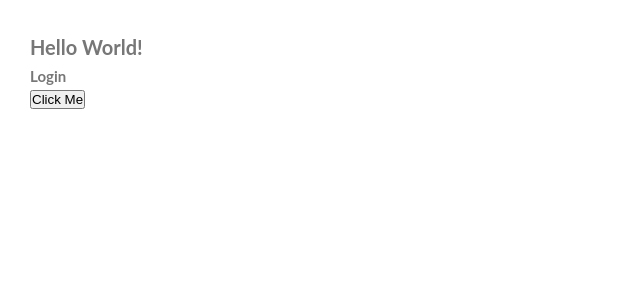
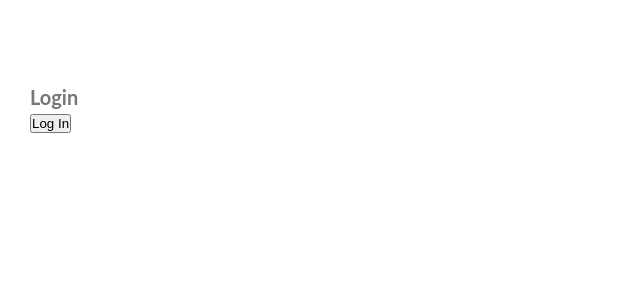
Before and after one commit to luketowell/xpire-web-application, a React (Create React App) app: page / in a window 1280 px wide. Shown: the top 300 px of the page, without its empty margins (0-640 px from the left). Built offline with nearby package versions, Linux system fonts and the light colour scheme.

Commit message:
Started working on header component
- started working on the header component

```diff
--- /dev/null
+++ b/sass/components/_header.scss
@@ -0,0 +1,3 @@
+.Header{
+    margin-top: 5rem;
+}
--- a/sass/main.scss
+++ b/sass/main.scss
@@ -1,6 +1,7 @@
 //imports
 @import "./abstracts/variables";
 @import "./abstracts/mixins";
+@import "./components/header";
 @import "./base/base";
 @import "./base/typography";
 @import "./layout/grid";
--- a/src/App.js
+++ b/src/App.js
@@ -5,7 +5,6 @@
 function App() {
   return (
     <div className="App">
-      <h1>Hello World!</h1>
       <Navigation/>
     </div>
   );
--- /dev/null
+++ b/src/components/Header/header.js
@@ -0,0 +1,13 @@
+import React, { Component } from 'react'
+
+class Header extends Component {
+    render(){
+        return (
+            <div className="Header">
+                <h1>{this.props.name}</h1>
+            </div>
+        )
+    }
+}
+
+export default Header;
--- a/src/css/style.css
+++ b/src/css/style.css
@@ -1,3 +1,6 @@
+.Header {
+  margin-top: 5rem; }
+
 *,
 *::after,
 *::before {
--- a/src/pages/login.js
+++ b/src/pages/login.js
@@ -2,6 +2,7 @@
 import { connect } from 'react-redux'
 import { authUser } from '../redux/actions/auth';
 import { Redirect } from 'react-router-dom';
+import Header from '../components/Header/header'
 
 class Login extends Component {
 
@@ -18,9 +19,9 @@
         }
         return (
         <div>
-            <h2>Login</h2>
+            <Header name="Login"/>
             <div>
-                <button onClick={()=> this.loginClicked()}>Click Me </button>
+                <button onClick={()=> this.loginClicked()}>Log In</button>
             </div>
         </div>
         )
```
